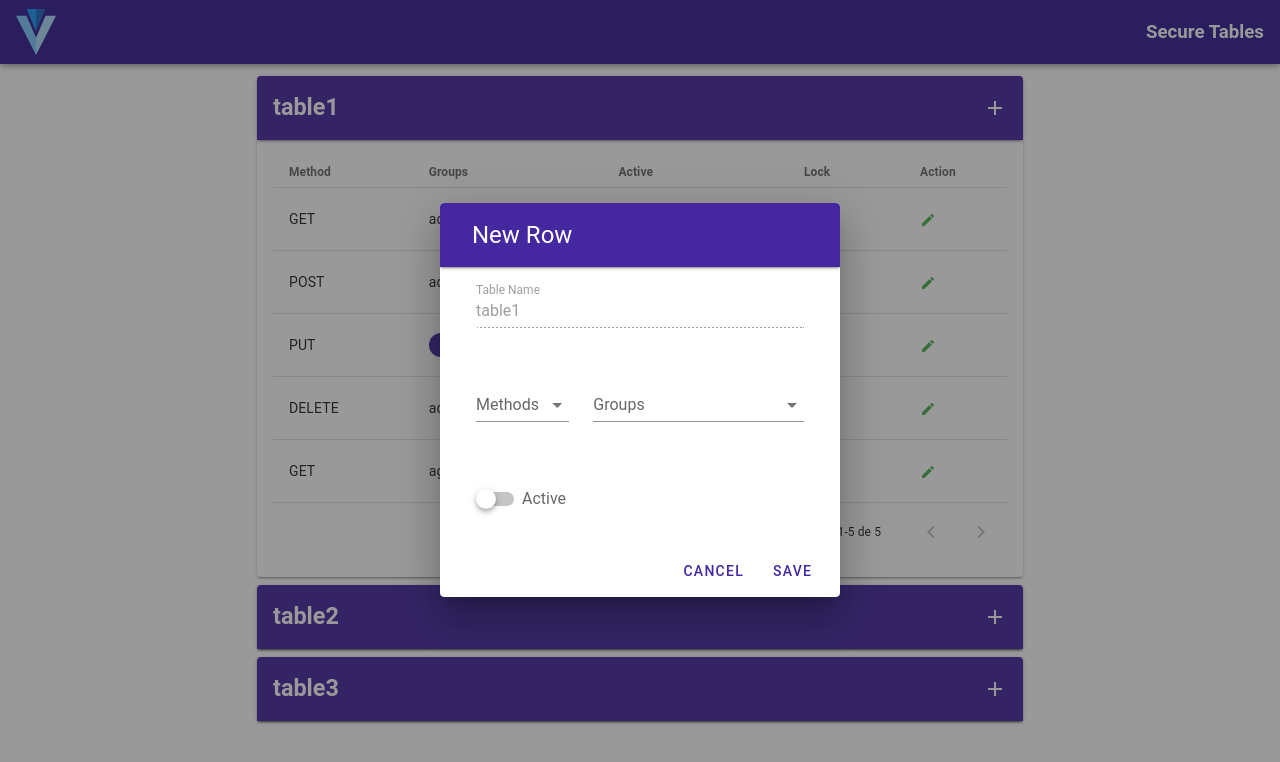
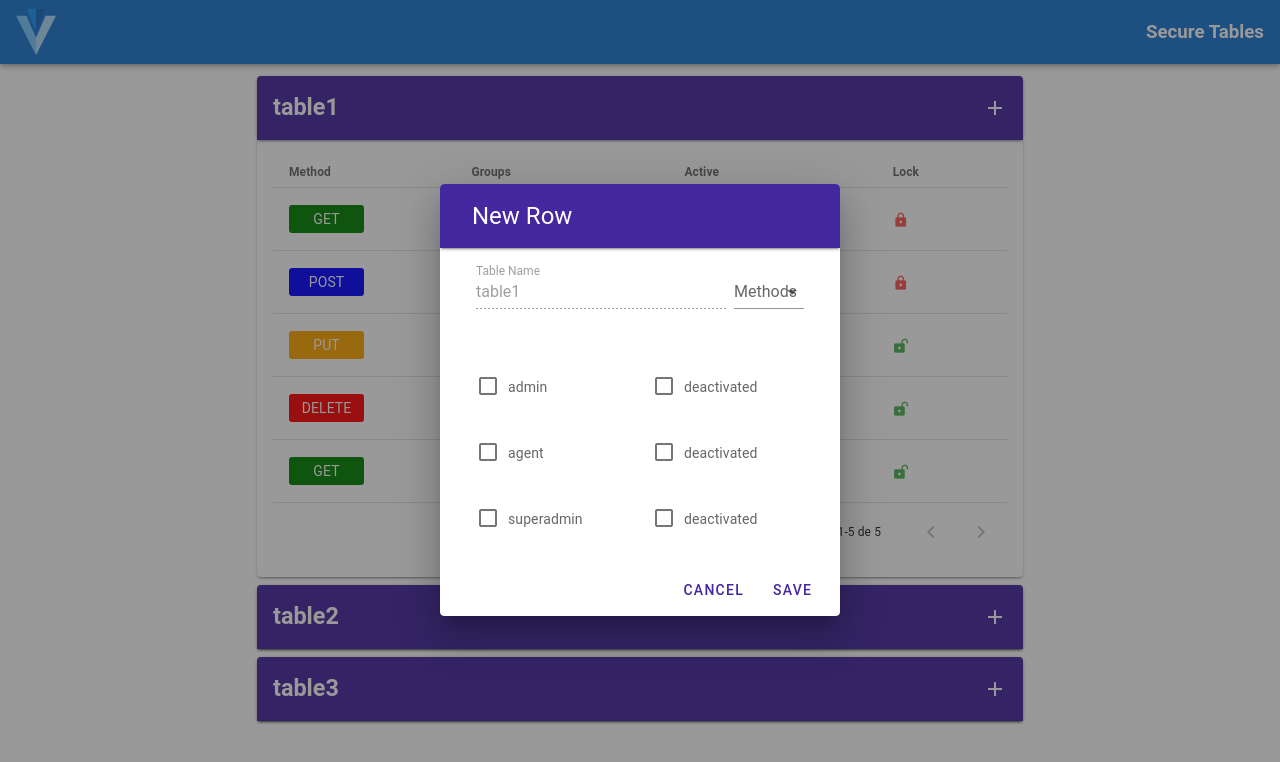
Before and after one commit to danielalejandroamaro/secure_tables, a Vue app: page / in a window 1280 px wide. Both pictures are taken after a click on the button 995 px from the left and 108 px from the top of the page. Shown: the top 762 px of the page. Built offline with nearby package versions, Linux system fonts and the light colour scheme; a small style sheet from the web is missing.

Commit message:
minor edits

```diff
--- /dev/null
+++ b/src/components/EditDialog.vue
@@ -0,0 +1,88 @@
+<template>
+  <v-card>
+    <v-app-bar
+        dark
+        class="primary"
+        no-gutters
+        elevation="2">
+      <v-card-title>
+        <span class="headline">{{ formTitle }}</span>
+      </v-card-title>
+    </v-app-bar>
+
+    <v-card-text class="pb-0">
+      <v-container>
+        <v-row>
+          <v-col cols="12" class="d-flex flex-row">
+            <v-text-field class="mr-2" disabled :value="editedRule.table_name" label="Table Name"></v-text-field>
+            <v-select
+                style="width: 40px"
+                label="Methods"
+                cache-items
+                required
+                :items="methods"
+                v-model="editedRule.method"
+            ></v-select>
+          </v-col>
+          <v-col cols="6">
+            <div v-for="group of groups_list" :key="group" class="d-flex flex-row align-center" style="margin: auto">
+              <v-checkbox v-model="groups" :value="group" :multiple="true">
+                {{group}}
+              </v-checkbox>
+              <span class="flex-grow-1">  {{group}}</span>
+            </div>
+          </v-col>
+          <v-col cols="6">
+            <div v-for="group of groups_list" :key="group" class="d-flex flex-row align-center" style="margin: auto">
+              <v-checkbox v-model="groups_available" :value="group" :multiple="true">
+                {{group}}
+              </v-checkbox>
+              <span class="flex-grow-1">deactivated</span>
+            </div>
+          </v-col>
+<!--          <v-col>-->
+<!--            <v-switch label="Active"-->
+<!--                      dnese-->
+<!--                      v-model="editedRule.is_active"-->
+<!--                      :value="editedRule.is_active"-->
+<!--                      :color="editedRule.is_active ? 'success' : 'gray'"-->
+<!--            ></v-switch>-->
+<!--          </v-col>-->
+        </v-row>
+      </v-container>
+    </v-card-text>
+
+    <v-card-actions>
+      <v-spacer></v-spacer>
+      <v-btn color="primary" text @click="close">Cancel</v-btn>
+      <v-btn color="primary" text @click="save">Save</v-btn>
+    </v-card-actions>
+  </v-card>
+</template>
+<script>
+  export default {
+    name: 'edit-dialog',
+    props: {
+      close: {},
+      editedRule: {},
+      formTitle: {},
+      groups_list: {},
+      methods: {},
+      save: {}
+    },
+    data() {
+      return {
+        groups: [],
+        groups_available: [],
+      };
+    }
+  }
+</script>
+<style>
+  * {
+    /*-webkit-user-select: none;*/
+    /*-moz-user-select: none;*/
+    /*-ms-user-select: none;*/
+    user-select: none
+  }
+</style>
--- /dev/null
+++ b/src/components/MethodTag.vue
@@ -0,0 +1,36 @@
+<template>
+  <div style="padding: .25em;width: 75px;text-align: center;border-radius: 3px"
+       :style="{color:'white' ,background:`${color}`}">{{method}}
+  </div>
+</template>
+<script>
+  export default {
+    props: {
+      method: {}
+    },
+    name: 'method-tag',
+    computed: {
+      color() {
+        switch (this.method) {
+          case 'GET':
+            return 'green';
+          case 'DELETE':
+            return 'red';
+          case 'PUT':
+            return 'orange';
+          case 'POST':
+            return 'blue';
+        }
+        return 'black';
+      }
+    }
+  }
+</script>
+<style>
+  * {
+    -webkit-user-select: none;
+    -moz-user-select: none;
+    -ms-user-select: none;
+    user-select: none
+  }
+</style>
--- a/src/components/app_bar.vue
+++ b/src/components/app_bar.vue
@@ -1,7 +1,7 @@
 <template>
     <v-app-bar
       app
-      color="deep-purple darken-4"
+      color="blue darken-2"
       dark
     >
       <div class="d-flex align-center">
--- a/src/components/secure_table.vue
+++ b/src/components/secure_table.vue
@@ -10,73 +10,25 @@
       <v-toolbar-title>
         <h3>{{table_name}}</h3>
       </v-toolbar-title>
-
       <v-spacer></v-spacer>
 
       <!--Aqui comienza el dialogo-->
 
       <v-dialog v-model="dialog" max-width="400px">
-
         <template v-slot:activator="{ on }">
           <v-btn icon v-on="on" @click="show=!show">
             <v-icon>mdi-plus</v-icon>
           </v-btn>
         </template>
 
-            <v-card>
-              <v-app-bar
-              dark
-              class="primary"
-              no-gutters
-              elevation="2">
-                <v-card-title>
-                  <span class="headline">{{ formTitle }}</span>
-                </v-card-title>
-              </v-app-bar>
-
-            <v-card-text class="pb-0">
-                <v-container>
-                  <v-row>
-                    <v-col cols="12">
-                      <v-text-field disabled :value="editedRule.table_name" label="Table Name"></v-text-field>
-                    </v-col>
-                    <v-col cols="12" sm="4">
-                        <v-select
-                            label="Methods"
-                            cache-items
-                            required
-                            :items="methods"
-                            v-model="editedRule.method"
-                         ></v-select>
-                    </v-col>
-                    <v-col cols="12" sm="8">
-                        <v-select
-                           label="Groups"
-                           cache-items
-                           required
-                           clearable
-                           :items="groups_list"
-                           v-model="editedRule.groups"
-                       ></v-select>
-                    </v-col>
-                    <v-col>
-                        <v-switch label="Active"
-                        dnese
-                        v-model="editedRule.is_active"
-                        :value="editedRule.is_active"
-                        :color="editedRule.is_active ? 'success' : 'gray'"
-                        ></v-switch>
-                    </v-col>
-                  </v-row>
-                </v-container>
-            </v-card-text>
-
-              <v-card-actions>
-                <v-spacer></v-spacer>
-                <v-btn color="primary" text @click="close">Cancel</v-btn>
-                <v-btn color="primary" text @click="save">Save</v-btn>
-              </v-card-actions>
-            </v-card>
+        <edit-dialog
+            :close="close"
+            :edited-rule="editedRule"
+            :form-title="formTitle"
+            :groups_list="groups_list"
+            :methods="methods"
+            :save="save"
+        />
       </v-dialog>
 
       <!--Aqui termina el dialogo-->
@@ -90,13 +42,16 @@
           :headers="table_headers"
           :items="table_rules"
           sort-by="id"
+          @click:row="editRule(item)"
       >
+        <template v-slot:item.method="{ item }">
+          <method-tag :method="item.method"/>
+        </template>
 
         <template v-slot:item.groups="{ item }">
           <v-chip small color="primary" v-if='!item.groups'>not available</v-chip>
           <span v-else badge>{{item.groups}}</span>
         </template>
-
         <template v-slot:item.is_active="{ item }">
           <v-switch
               label="Active"
@@ -107,16 +62,16 @@
           ></v-switch>
         </template>
 
-                <template v-slot:item.action="{ item }">
-                  <v-icon
-                    small
-                    @click="editRule(item)"
-                    color="success"
-                  >
-                    mdi-pencil
-                  </v-icon>
+        <!--        <template v-slot:item.action="{ item }">-->
+        <!--          <v-icon-->
+        <!--              small-->
+        <!--              @click="editRule(item)"-->
+        <!--              color="success"-->
+        <!--          >-->
+        <!--            mdi-pencil-->
+        <!--          </v-icon>-->
 
-                </template>
+        <!--        </template>-->
 
         <template v-slot:item.locked="{ item }">
           <v-icon
@@ -138,9 +93,13 @@
 </template>
 
 <script>
+  import EditDialog from "./EditDialog";
+  import MethodTag from "./MethodTag";
+
   export default {
+    components: {MethodTag, EditDialog},
     props: {
-        table_name:String,
+      table_name: String,
       table_rules: Array,
       global_last_id: Number,
       groups_list: Array
@@ -148,32 +107,32 @@ export default {
 
     data() {
       return {
-            table_headers:[
-                { text: 'Method', value: 'method' },
-                { text: 'Groups', value: 'groups' },
-                { text: 'Active', value: 'is_active' },
-                { text: 'Lock', value: 'locked' },
-                { text: 'Action ', value: 'action', sortable: false },
+        table_headers: [
+          {text: 'Method', value: 'method'},
+          {text: 'Groups', value: 'groups'},
+          {text: 'Active', value: 'is_active'},
+          {text: 'Lock', value: 'locked'},
+          // {text: 'Action ', value: 'action', sortable: false},
         ],
-            methods:['GET','POST','PUT','DELETE'],
+        methods: ['GET', 'POST', 'PUT', 'DELETE'],
         dialog: false,
-            show:false,
-            editedIndex:-1,
-            editedRule:{
-                id:Date.now(),
-                table_name:'',
-                method:'',
-                groups:'',
-                is_active:'',
-                locked:''
+        show: false,
+        editedIndex: -1,
+        editedRule: {
+          id: Date.now(),
+          table_name: '',
+          method: '',
+          groups: '',
+          is_active: '',
+          locked: ''
         },
-            defaultRule:{
+        defaultRule: {
           id: Date.now(),
-                table_name:this.table_name,
-                method:'',
-                groups:'',
-                is_active:'',
-                locked:true
+          table_name: this.table_name,
+          method: '',
+          groups: '',
+          is_active: '',
+          locked: true
         }
 
       }
@@ -187,7 +146,7 @@ export default {
         this.dialog = true //se activa el modal
       },
 
-        close(){
+      close() {
         this.dialog = false
         setTimeout(() => {
           this.editedRule = Object.assign({}, this.defaultRule);
@@ -195,39 +154,39 @@ export default {
         }, 300)
       },
 
-        save () {
-            if (this.editedIndex > -1 /*si es mayor se esta editando una row*/){
+      save() {
+        if (this.editedIndex > -1 /*si es mayor se esta editando una row*/) {
           this.$emit('edit-rule', this.editedRule);
           this.close()
-            } else /*es -1, o sea no se esta editando, se agrega*/ if(!this.ruleExist(this.editedRule)){//valida que no exista una row igual
-                for(let rule of this.table_rules){
-                    if( rule.method == this.editedRule.method && this.editedRule.groups && !rule.groups ){ //verifica si se esta agregando un method ya existente con group y lo actualiza
+        } else /*es -1, o sea no se esta editando, se agrega*/ if (!this.ruleExist(this.editedRule)) {//valida que no exista una row igual
+          for (let rule of this.table_rules) {
+            if (rule.method == this.editedRule.method && this.editedRule.groups && !rule.groups) { //verifica si se esta agregando un method ya existente con group y lo actualiza
               let groups = this.editedRule.groups;
               this.editedRule = rule;
               this.editedRule.groups = groups;
               this.editRule(this.editedRule);
               this.close();
               return;
-                    }else if(rule.method == this.editedRule.method && !this.editedRule.groups){ //verifica que no se ponga un method existente asociado ya a un grupo en vacio
+            } else if (rule.method == this.editedRule.method && !this.editedRule.groups) { //verifica que no se ponga un method existente asociado ya a un grupo en vacio
               this.close();
               alert("There are groups associated to this method, row wasn't saved")
               return;
             }
           }
           this.$emit('add-rule', this.editedRule);
-                this.defaultRule.id=Date.now();
+          this.defaultRule.id = Date.now();
           this.close()
         } else alert("Operation fail!... resulting row exist, please try another config")
       },
 
-        toggleRuleKey(rule, key){
+      toggleRuleKey(rule, key) {
         this.$emit('toggle-rule-key', rule, key)
       },
 
       //para comprobar si ya existe una row con un metodo y group determinado, retorna el indice de la row si es true, o false caso contrario
-        ruleExist(editedRule){
-            for(let rule of this.table_rules){
-                if(rule.method == editedRule.method && rule.groups == editedRule.groups)
+      ruleExist(editedRule) {
+        for (let rule of this.table_rules) {
+          if (rule.method == editedRule.method && rule.groups == editedRule.groups)
             return true
         }
         return false
@@ -235,29 +194,29 @@ export default {
 
     },
 
-    computed:{
-        formTitle () {
+    computed: {
+      formTitle() {
         return this.editedIndex === -1 ? `New Row` : `Edit Row "${this.table_rules[this.editedIndex].method} ${this.table_rules[this.editedIndex].groups}"`
       }
     },
 
     watch: {
-      dialog (val) {
+      dialog(val) {
         val || this.close()
       },
     },
 
-    created(){
+    created() {
       this.editedRule = Object.assign({}, this.defaultRule);
     }
   }
 </script>
 
 <style>
-*{
-    -webkit-user-select:none;
-    -moz-user-select:none;
-    -ms-user-select:none;
-    user-select:none
+  * {
+    -webkit-user-select: none;
+    -moz-user-select: none;
+    -ms-user-select: none;
+    user-select: none
   }
 </style>
--- a/src/views/Home.vue
+++ b/src/views/Home.vue
@@ -5,7 +5,6 @@
         cols="10"
         md="8"
         >
-
             <secure_table
             v-for="(table,index) in filledTables"
             :key="index"
```
Lines whose indentation alone changed are shown as unchanged.
